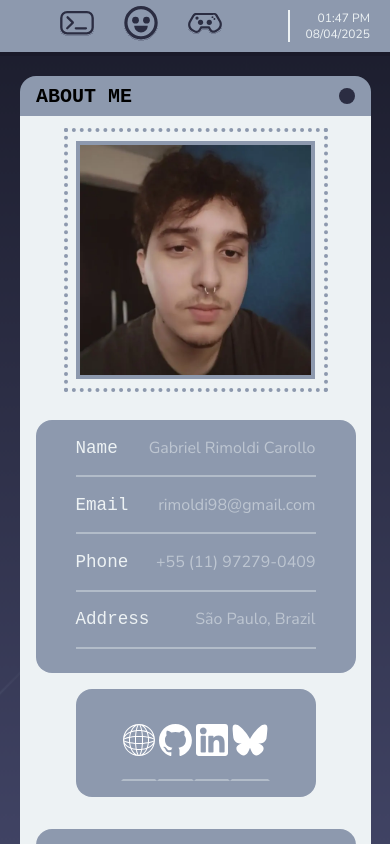
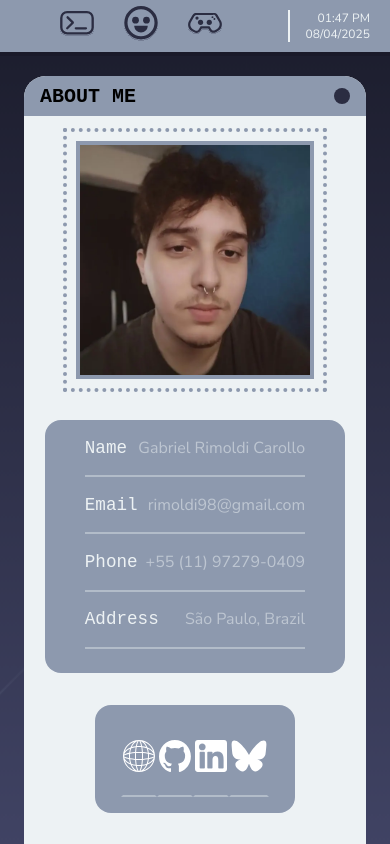
Before and after one commit to Varollo/varollo.github.io, a React (Vite) app: page /about in a window 390 px wide. Shown: the top 844 px of the page. Built offline with nearby package versions, Linux system fonts and the light colour scheme.

Commit message:
Fixed css in about page when screen is too small

```diff
--- a/src/Pages/AboutPage/AboutPage.css
+++ b/src/Pages/AboutPage/AboutPage.css
@@ -1,3 +1,9 @@
+.profileWindow {
+  display: flex;
+  flex-direction: column;
+  gap: 1rem;
+}
+
 .profileTop {
   margin: 1rem;
   margin-left: 2.5%;
@@ -75,6 +81,10 @@
     align-items: center;
   }
 
+  .profileBox {
+    min-width: 200px;
+  }
+
   .profileBio {
     margin-left: 1.5rem;
     margin-right: 1.5rem;
@@ -101,8 +111,4 @@
     flex-direction: row;
     padding-left: 0;
   }
-
-  body {
-    overflow: auto;
-  }
 }
--- a/src/Pages/AboutPage/AboutPage.tsx
+++ b/src/Pages/AboutPage/AboutPage.tsx
@@ -16,12 +16,15 @@ import "./AboutPage.css";
 const AboutPage = () => {
   return (
     <Window title="ABOUT ME">
+      <div className="profileWindow">
         <div className="profileTop">
           <ProfileImg imgUrl={ProfileImgUrl} />
           <ul className="profileBox profileInfo">
             {aboutPageData.info.map((info, i) => {
               const [[key, value]] = Object.entries(info);
-            return <ProfileItem key={`${key}_${i}`} title={key} content={value} />;
+              return (
+                <ProfileItem key={`${key}_${i}`} title={key} content={value} />
+              );
             })}
           </ul>
         </div>
@@ -63,6 +66,7 @@ const AboutPage = () => {
             <p>{aboutPageData.bio}</p>
           </div>
         </div>
+      </div>
     </Window>
   );
 };
--- a/src/components/Window/Window.css
+++ b/src/components/Window/Window.css
@@ -4,7 +4,7 @@
   width: 60rem;
   height: 45rem;
 
-  margin-top: 1.5rem;
+  margin: 1.5rem;
 
   border-radius: 1.35rem;
 
@@ -12,6 +12,9 @@
   transform-origin: 50% 0;
 
   z-index: 2;
+
+  overflow-y: scroll;
+  padding-bottom: 1rem;
 }
 
 .window-light {
```
Lines whose indentation alone changed are shown as unchanged.
